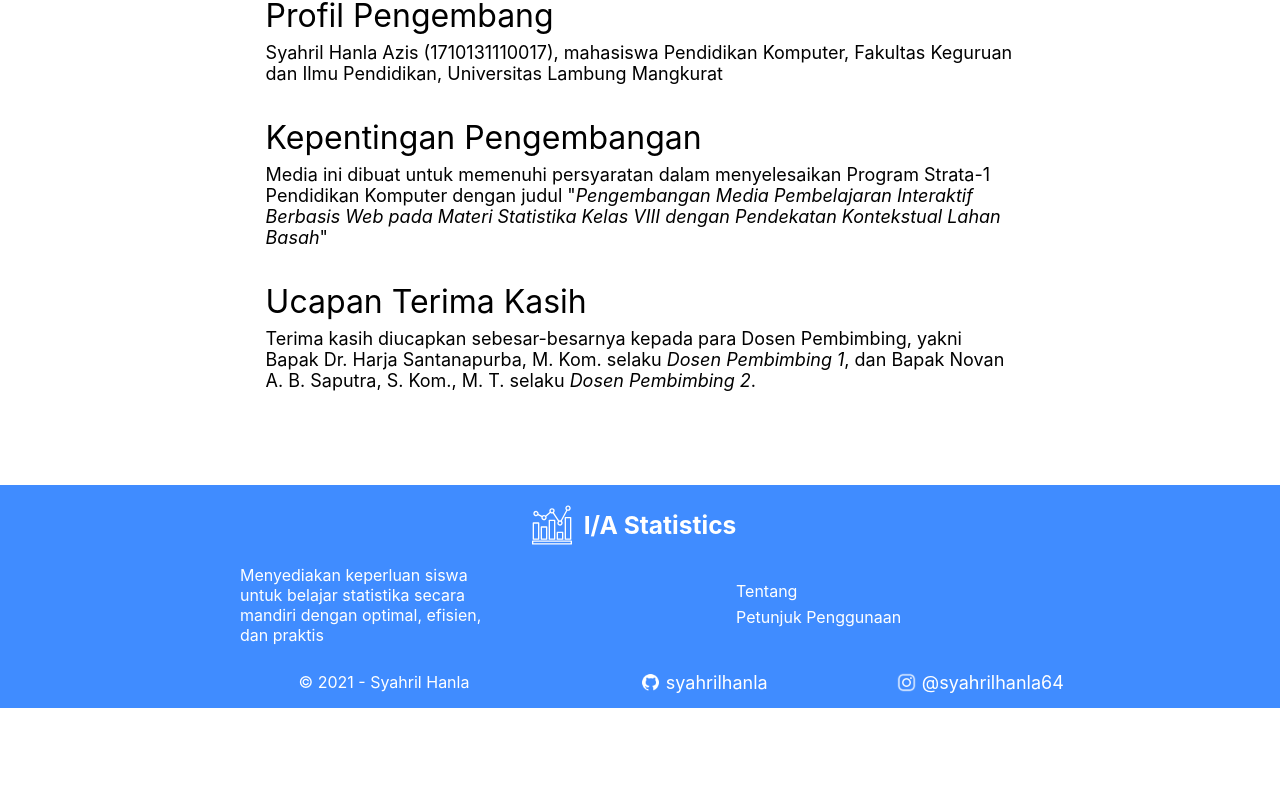
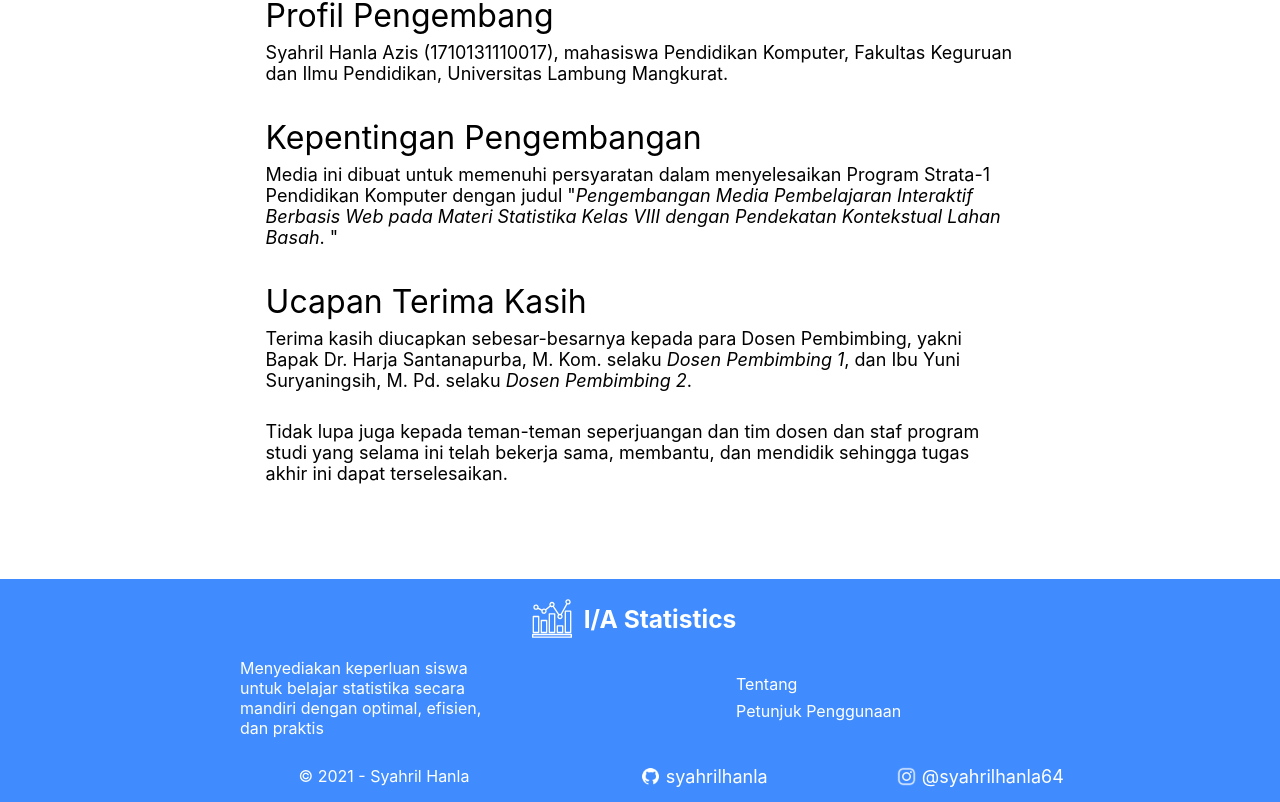
Before and after one commit to syahrilhanla/proyek-skripsi, a Next.js app: page /about in a window 1280 px wide. Shown: the part 462-1264 px from the top of the page. Before the commit the page ends 1170 px from the top, so only its background shows below. Built offline with nearby package versions, Linux system fonts and the light colour scheme; no server answers.

Commit message:
added texts on about page

```diff
--- a/pages/about.js
+++ b/pages/about.js
@@ -30,7 +30,7 @@ function AboutContent() {
 				<p style={{ marginBottom: "0.6rem", marginTop: "-1.5rem" }}>
 					<span style={{ fontSize: "21px" }}>M</span>ateri disusun dengan
 					pendekatan kontekstual sehingga peserta didik dapat memahami apa
-					hubungan dan manfaat dari statistika dalam kehidupan sehari-hari
+					hubungan dan manfaat dari statistika dalam kehidupan sehari-hari.
 				</p>
 
 				<h1>Teknologi yang Digunakan</h1>
@@ -54,7 +54,7 @@ function AboutContent() {
 				<h1>Profil Pengembang</h1>
 				<p>
 					Syahril Hanla Azis (1710131110017), mahasiswa Pendidikan Komputer,
-					Fakultas Keguruan dan Ilmu Pendidikan, Universitas Lambung Mangkurat
+					Fakultas Keguruan dan Ilmu Pendidikan, Universitas Lambung Mangkurat.
 				</p>
 
 				<h1>Kepentingan Pengembangan</h1>
@@ -65,15 +65,20 @@ function AboutContent() {
 						Pengembangan Media Pembelajaran Interaktif Berbasis Web pada Materi
 						Statistika Kelas VIII dengan Pendekatan Kontekstual Lahan Basah
 					</i>
-					"
+					. "
 				</p>
 
 				<h1>Ucapan Terima Kasih</h1>
 				<p>
 					Terima kasih diucapkan sebesar-besarnya kepada para Dosen Pembimbing,
 					yakni Bapak Dr. Harja Santanapurba, M. Kom. selaku{" "}
-					<i>Dosen Pembimbing 1</i>, dan Bapak Novan A. B. Saputra, S. Kom., M.
-					T. selaku <i>Dosen Pembimbing 2</i>.
+					<i>Dosen Pembimbing 1</i>, dan Ibu Yuni Suryaningsih, M. Pd. selaku{" "}
+					<i>Dosen Pembimbing 2</i>.
+				</p>
+				<p>
+					Tidak lupa juga kepada teman-teman seperjuangan dan tim dosen dan staf
+					program studi yang selama ini telah bekerja sama, membantu, dan
+					mendidik sehingga tugas akhir ini dapat terselesaikan.
 				</p>
 			</div>
 		</div>
```
